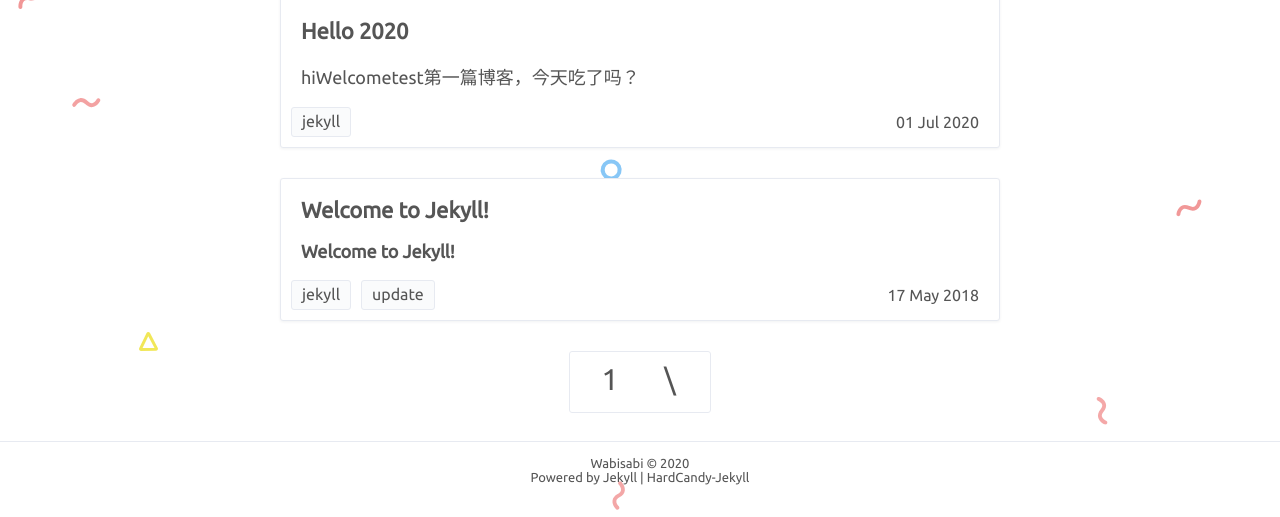
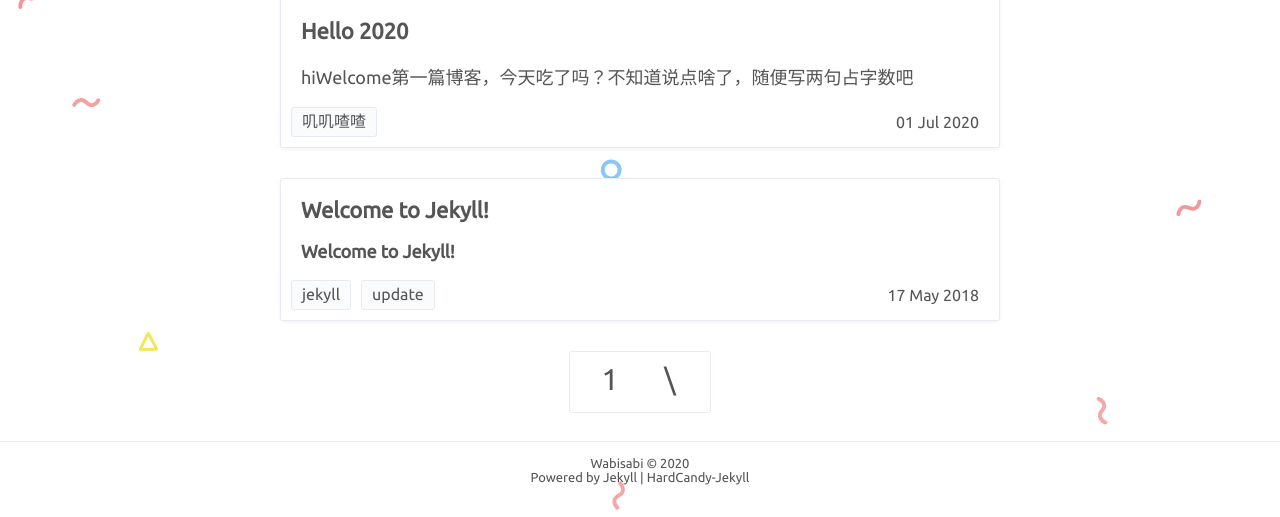
Before and after one commit to Liuyxxx314/Liuyxxx314.github.io, a Jekyll site: the page built from index.html, in a window 1280 px wide. Shown: the part 821-1338 px from the top of the page. Built offline with Jekyll 4.4.1, drawn with Linux system fonts in a browser that asks for light colours.

Commit message:
blogUpdate

```diff
--- a/_posts/2020-07-01-hello-world.md
+++ b/_posts/2020-07-01-hello-world.md
@@ -2,17 +2,17 @@
 layout: post
 title: 'Hello 2020'
 date: 2020-07-01
-author: Jekyll
+author: Liuyuxin
 color: rgb(255,210,32)
 cover: '../assets/test.png'
-tags: jekyll
+tags: 叽叽喳喳
 ---
 
 > hi
 
 # Welcome
+第一篇博客，今天吃了吗？
+不知道说点啥了，随便写两句占字数吧
 
-## test
-第一篇博客，今天吃了吗？
 
 <iframe type="text/html" width="100%" height="385" src="http://www.youtube.com/embed/gfmjMWjn-Xg" frameborder="0"></iframe>
```
